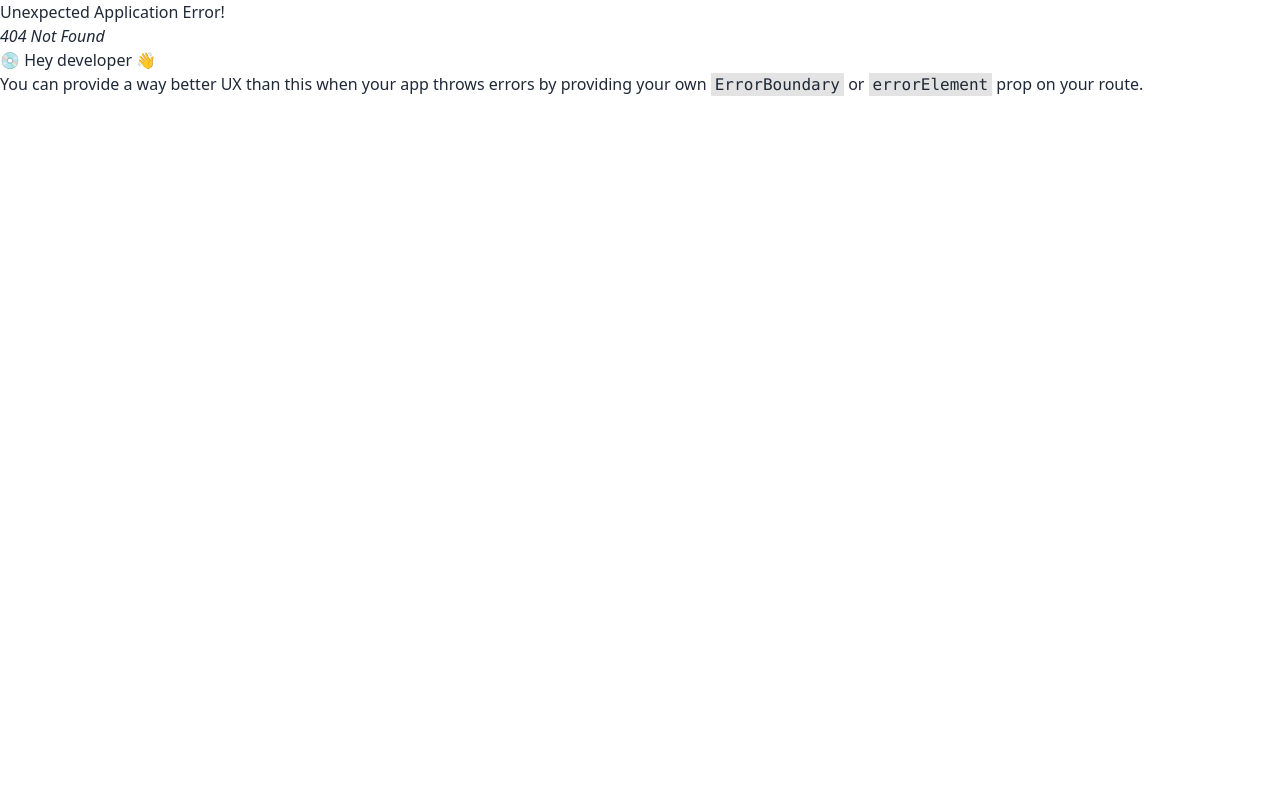
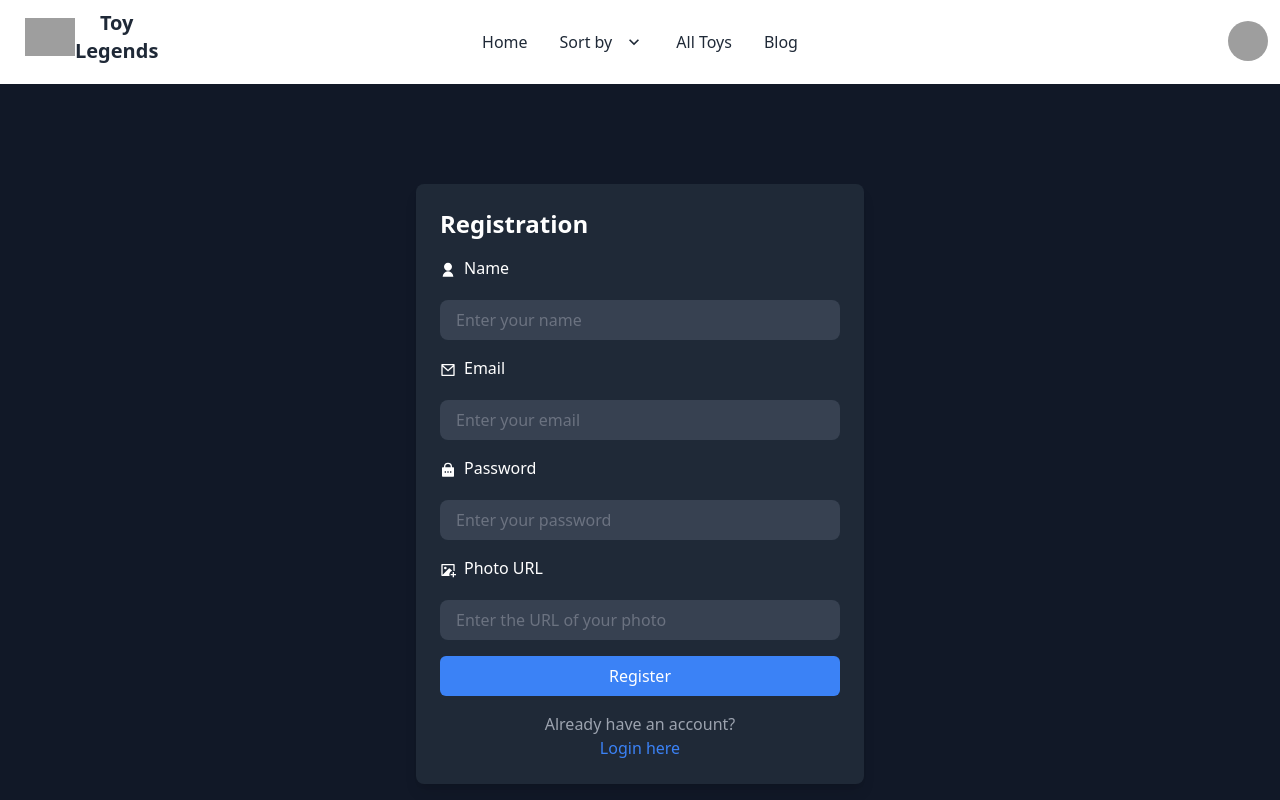
Before and after one commit to reaxul/toy-legend-client, a React (Vite) app: page /register in a window 1280 px wide. Before the commit this address had no page. Shown: the top 800 px of the page. Built offline with nearby package versions, Linux system fonts and the light colour scheme; grey boxes are pictures that could not be loaded.

Commit message:
reg done

```diff
--- a/src/Pages/LoginPage.jsx
+++ b/src/Pages/LoginPage.jsx
@@ -1,12 +1,16 @@
 import React from 'react';
 import { FaGoogle } from 'react-icons/fa';
+import { Link } from 'react-router-dom';
 
 const LoginPage = () => {
+    const handleLogin = event => {
+        event.preventDefault();
+    }
   return (
     <div className="flex items-center justify-center min-h-screen bg-gray-900">
       <div className="max-w-md w-full p-6 bg-gray-800 shadow-lg rounded-lg">
         <h2 className="text-2xl font-bold mb-4 text-white">Login</h2>
-        <form className="space-y-4">
+        <form onSubmit={handleLogin} className="space-y-4">
           <div>
             <label htmlFor="email" className="block mb-1 font-medium text-white">Email</label>
             <input
@@ -38,7 +42,7 @@ const LoginPage = () => {
             <button className="p-2 bg-blue-500 rounded-full text-white hover:bg-blue-600 focus:outline-none focus:bg-blue-600">
               <FaGoogle className="h-5 w-5" />
             </button>
-            <a href="/registration" className="p-2 bg-blue-500 rounded-full text-white hover:bg-blue-600 focus:outline-none focus:bg-blue-600">Register</a>
+            <Link to="/register" className="p-2 bg-blue-500 rounded-full text-white hover:bg-blue-600 focus:outline-none focus:bg-blue-600">Register</Link>
           </div>
         </div>
       </div>
--- /dev/null
+++ b/src/Pages/Register.jsx
@@ -0,0 +1,67 @@
+import React from 'react';
+import { Link } from 'react-router-dom';
+import { RiUserFill, RiMailLine, RiLockPasswordFill, RiImageAddFill } from 'react-icons/ri';
+
+const Register = () => {
+  return (
+    <div className="flex items-center justify-center min-h-screen bg-gray-900">
+      <div className="max-w-md w-full p-6 bg-gray-800 shadow-lg rounded-lg">
+        <h2 className="text-2xl font-bold mb-4 text-white">Registration</h2>
+        <form className="space-y-4">
+          <div className="flex items-center">
+            <RiUserFill className="text-white mr-2" />
+            <label htmlFor="name" className="block mb-1 font-medium text-white">Name</label>
+          </div>
+          <input
+            type="text"
+            id="name"
+            className="w-full px-4 py-2 rounded-lg bg-gray-700 text-white placeholder-gray-500 focus:outline-none focus:ring-2 focus:ring-blue-500"
+            placeholder="Enter your name"
+          />
+          <div className="flex items-center">
+            <RiMailLine className="text-white mr-2" />
+            <label htmlFor="email" className="block mb-1 font-medium text-white">Email</label>
+          </div>
+          <input
+            type="email"
+            id="email"
+            className="w-full px-4 py-2 rounded-lg bg-gray-700 text-white placeholder-gray-500 focus:outline-none focus:ring-2 focus:ring-blue-500"
+            placeholder="Enter your email"
+          />
+          <div className="flex items-center">
+            <RiLockPasswordFill className="text-white mr-2" />
+            <label htmlFor="password" className="block mb-1 font-medium text-white">Password</label>
+          </div>
+          <input
+            type="password"
+            id="password"
+            className="w-full px-4 py-2 rounded-lg bg-gray-700 text-white placeholder-gray-500 focus:outline-none focus:ring-2 focus:ring-blue-500"
+            placeholder="Enter your password"
+          />
+          <div className="flex items-center">
+            <RiImageAddFill className="text-white mr-2" />
+            <label htmlFor="photo" className="block mb-1 font-medium text-white">Photo URL</label>
+          </div>
+          <input
+            type="text"
+            id="photo"
+            className="w-full px-4 py-2 rounded-lg bg-gray-700 text-white placeholder-gray-500 focus:outline-none focus:ring-2 focus:ring-blue-500"
+            placeholder="Enter the URL of your photo"
+          />
+          <button
+            type="submit"
+            className="w-full bg-blue-500 text-white py-2 px-4 rounded-md hover:bg-blue-600 transition-colors duration-300"
+          >
+            Register
+          </button>
+        </form>
+        <div className="mt-4 text-center">
+          <p className="text-gray-400">Already have an account?</p>
+          <Link to="/login" className="text-blue-500 hover:underline">Login here</Link>
+        </div>
+      </div>
+    </div>
+  );
+};
+
+export default Register;
--- a/src/Routes/Routes.jsx
+++ b/src/Routes/Routes.jsx
@@ -3,6 +3,7 @@ import Main from "../Layouts/Main";
 import Home from "../Pages/Home";
 import BlogPage from "../Pages/BlogPage";
 import LoginPage from "../Pages/LoginPage";
+import Register from "../Pages/Register";
 
 const router = createBrowserRouter([
     {
@@ -18,6 +19,9 @@ const router = createBrowserRouter([
             }, {
                 path: '/login',
                 element:<LoginPage></LoginPage>
+            }, {
+                path: 'register',
+                element:<Register></Register>
           }
       ]
     },
```
